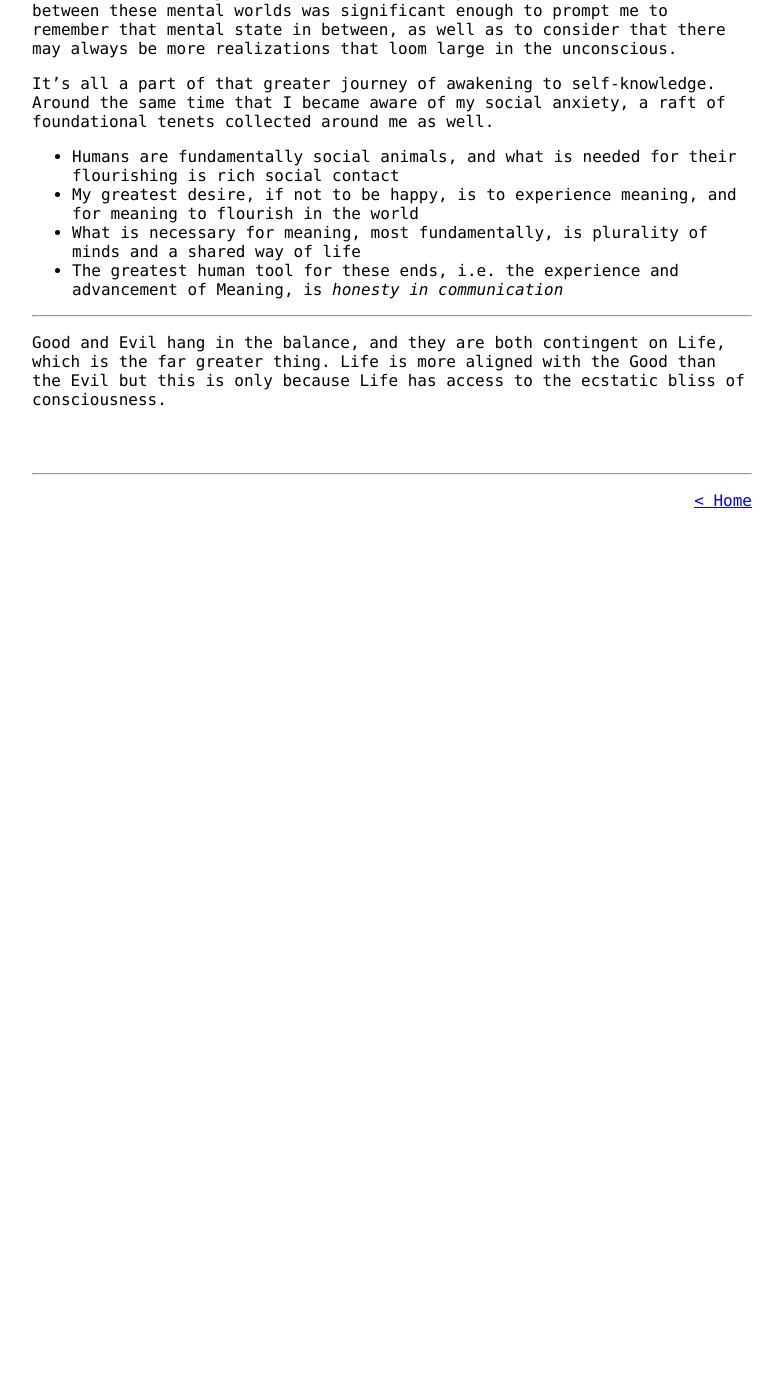
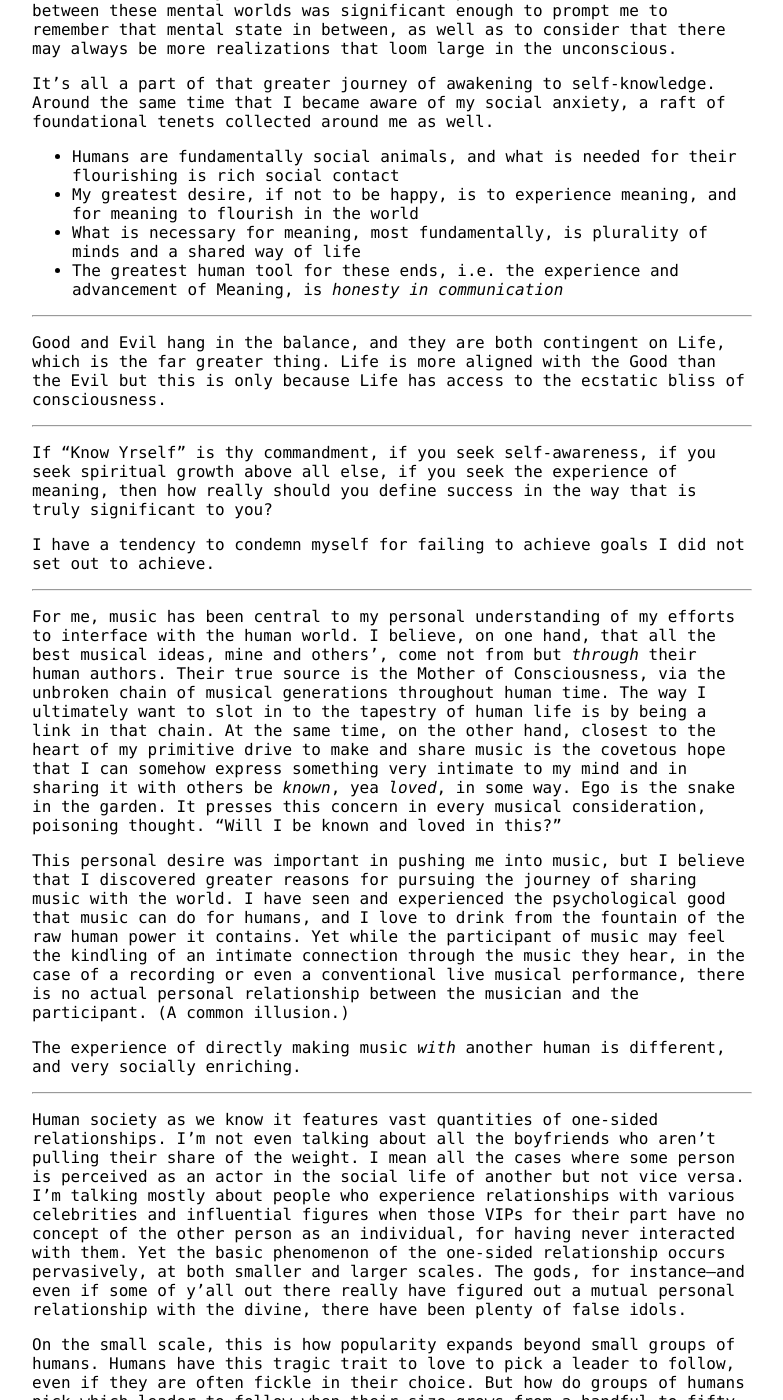
Before and after one commit to popempire/hjhw, a Jekyll site: the page built from _posts/2025-01-03-.md, in a window 1280 px wide and 1400 px high, scrolled down 270 px. Shown: the whole window, without its empty margins (248-1031 px from the left). Built offline with Jekyll 4.4.1, drawn with Linux system fonts in a browser that asks for light colours; before the commit the page ends 900 px from its top, so only the background shows below that; some of the changed text lies outside the part shown.

Commit message:
Update 2025-01-03-.md

```diff
--- a/_posts/2025-01-03-.md
+++ b/_posts/2025-01-03-.md
@@ -33,3 +33,70 @@ tenets collected around me as well.
 Good and Evil hang in the balance, and they are both contingent on Life, which
 is the far greater thing. Life is more aligned with the Good than the Evil but
 this is only because Life has access to the ecstatic bliss of consciousness.
+
+---
+
+If "Know Yrself" is thy commandment, if you seek self-awareness, if you seek
+spiritual growth above all else, if you seek the experience of meaning, then how
+really should you define success in the way that is truly significant to you?
+
+I have a tendency to condemn myself for failing to achieve goals I did not set
+out to achieve.
+
+---
+
+For me, music has been central to my personal understanding of my efforts to
+interface with the human world. I believe, on one hand, that all the best
+musical ideas, mine and others', come not from but *through* their human authors.
+Their true source is the Mother of Consciousness, via the unbroken chain of
+musical generations throughout human time. The way I ultimately want to slot in
+to the tapestry of human life is by being a link in that chain. At the same time,
+on the other hand, closest to the heart of my primitive drive to make and share
+music is the covetous hope that I can somehow express something very intimate to
+my mind and in sharing it with others be *known*, yea *loved*, in some way.
+Ego is the snake in the garden. It presses this concern in every musical
+consideration, poisoning thought. "Will I be known and loved in this?"
+
+This personal desire was important in pushing me into music, but I believe that
+I discovered greater reasons for pursuing the journey of sharing music with the
+world. I have seen and experienced the psychological good that music can do for
+humans, and I love to drink from the fountain of the raw human power it contains.
+Yet while the participant of music may feel the kindling of an intimate
+connection through the music they hear, in the case of a recording or even a
+conventional live musical performance, there is no actual personal relationship
+between the musician and the participant. (A common illusion.)
+
+The experience of directly making music *with* another human is different, and
+very socially enriching.
+
+---
+
+Human society as we know it features vast quantities of one-sided relationships.
+I'm not even talking about all the boyfriends who aren't pulling their share of
+the weight. I mean all the cases where some person is perceived as an actor in
+the social life of another but not vice versa. I'm talking mostly about people
+who experience relationships with various celebrities and influential figures
+when those VIPs for their part have no concept of the other person as an
+individual, for having never interacted with them. Yet the basic phenomenon of
+the one-sided relationship occurs pervasively, at both smaller and larger scales.
+The gods, for instance—and even if some of y'all out there really have figured
+out a mutual personal relationship with the divine, there have been plenty of
+false idols.
+
+On the small scale, this is how popularity expands beyond small groups of humans.
+Humans have this tragic trait to love to pick a leader to follow, even if they
+are often fickle in their choice. But how do groups of humans pick which leader
+to follow when their size grows from a handful to fifty, to five hundred, to
+five thousand? The smallest groups might decide based on their lived
+interpersonal relationships with the candidates. A larger group might rely
+primarily not on relationships directly with the candidates, but with trusted
+individuals who themselves have relations with the candidates. Groups that are
+larger still require a chain of trust relationships that begins to be rather
+obscure. Rationally, you should think that this would make humans less and less
+confident about their allegiances to large-scale leaders and celebrities, but in
+fact it is often the opposite: people often feel more strongly about their
+allegiances to their country, their religion, or their sports team than they do
+about their allegiances to their neighbors, their coworkers, their medical
+practitioners, local coffeeshop, et al. I believe the discrepancy is explained
+by the theory that many, many people believe in their own relationships with
+famous figures
```
